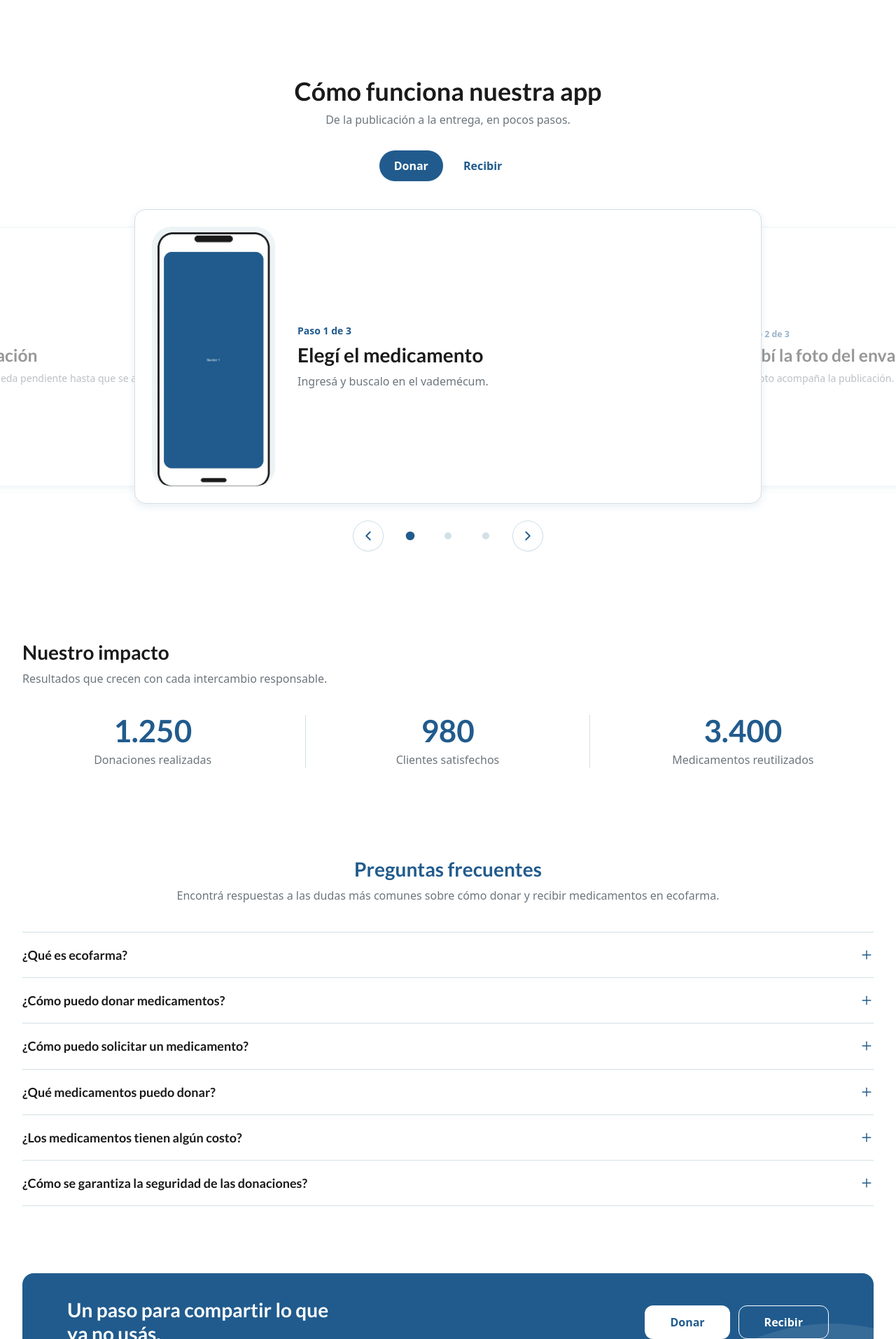
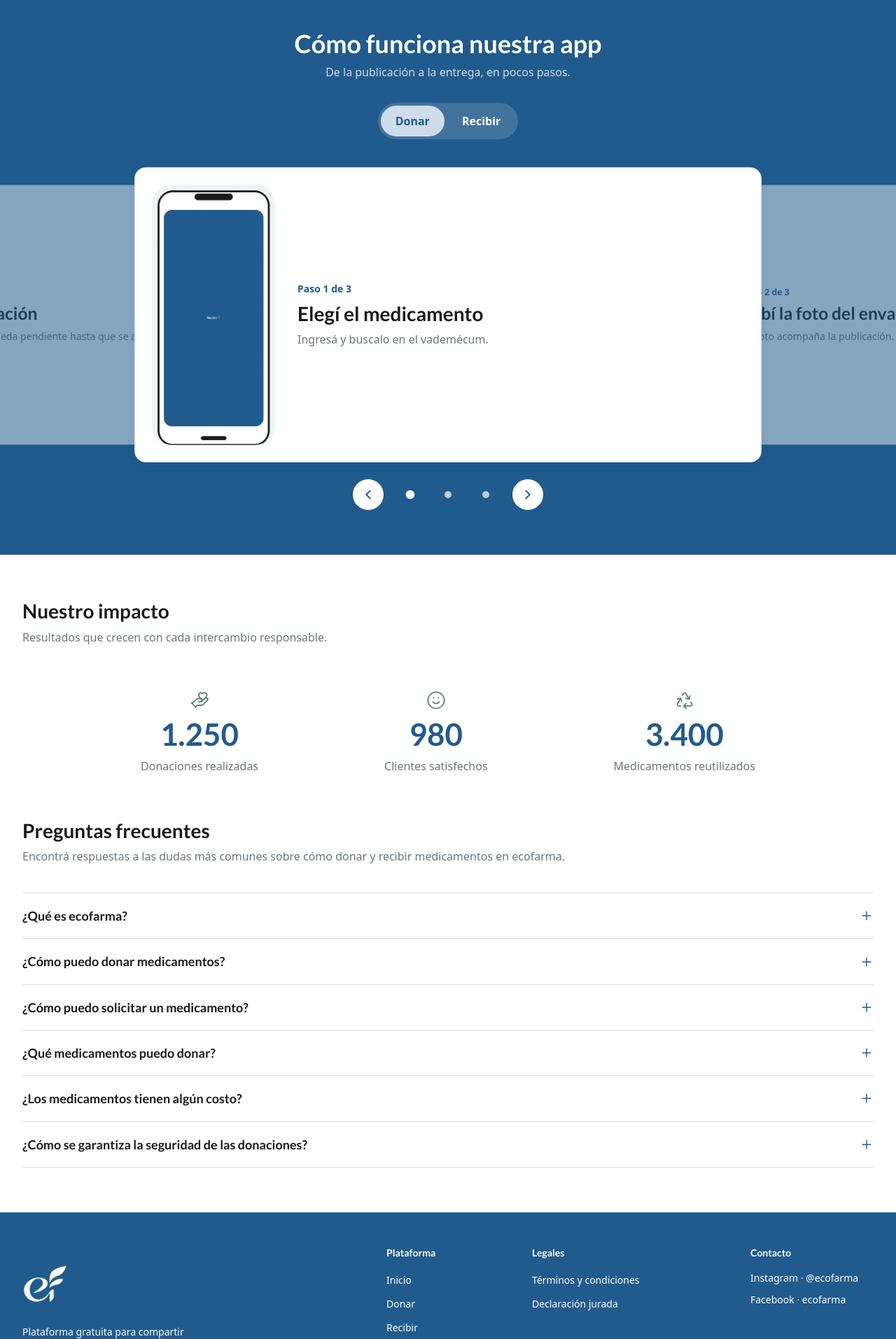
Before and after one commit to Galleee2002/Ecofarma-Final, a Vue app: page / in a window 1280 px wide. Shown: the part 886-2800 px from the top of the page at 70% size. Built offline with nearby package versions, Linux system fonts and the light colour scheme; a web font is replaced by a local one.

Commit message:
-Cambios en la landing

```diff
--- a/src/components/landing/LandingCierre.vue
+++ /dev/null
@@ -1,12 +0,0 @@
-<template>
-    <section class="bg-surface px-5 py-8 sm:px-8" aria-labelledby="cierre-titulo">
-        <div class="relative isolate mx-auto flex max-w-7xl flex-col gap-7 overflow-hidden rounded-lg bg-primary px-6 py-9 text-surface sm:px-10 md:flex-row md:items-center md:justify-between lg:px-16">
-            <div class="pointer-events-none absolute -right-24 -bottom-44 -z-10 h-60 w-96 -rotate-12 rounded-[50%] bg-surface/10" aria-hidden="true"></div>
-            <h2 id="cierre-titulo" class="max-w-sm text-2xl">Un paso para compartir lo que ya no usás.</h2>
-            <div class="flex flex-col gap-3 sm:flex-row">
-                <RouterLink :to="{ name: 'donar' }" class="inline-flex min-h-12 items-center justify-center rounded-md bg-surface px-9 font-semibold text-primary hover:bg-surface/90 focus-visible:outline-2 focus-visible:outline-offset-4 focus-visible:outline-surface">Donar</RouterLink>
-                <RouterLink :to="{ name: 'recibir' }" class="inline-flex min-h-12 items-center justify-center rounded-md border border-surface px-9 font-semibold text-surface hover:bg-surface/10 focus-visible:outline-2 focus-visible:outline-offset-4 focus-visible:outline-surface">Recibir</RouterLink>
-            </div>
-        </div>
-    </section>
-</template>
--- a/src/components/landing/LandingFaq.vue
+++ b/src/components/landing/LandingFaq.vue
@@ -47,10 +47,10 @@ function alternar(id) {
 </script>
 
 <template>
-    <section class="bg-surface" aria-labelledby="faq-titulo">
+    <section id="preguntas" class="scroll-mt-8 bg-surface" aria-labelledby="faq-titulo">
         <div class="mx-auto max-w-7xl px-5 py-14 sm:px-8 md:py-16">
-            <div class="lg:text-center">
-                <h2 id="faq-titulo" class="text-2xl font-bold text-primary">Preguntas frecuentes</h2>
+            <div class="text-left">
+                <h2 id="faq-titulo" class="text-2xl font-bold text-foreground">Preguntas frecuentes</h2>
                 <p class="mt-2 text-muted">
                     Encontrá respuestas a las dudas más comunes sobre cómo donar y recibir medicamentos en ecofarma.
                 </p>
--- a/src/components/landing/LandingFooter.vue
+++ b/src/components/landing/LandingFooter.vue
@@ -1,28 +1,61 @@
+<script setup>
+const plataforma = [
+    { etiqueta: 'Inicio', destino: { name: 'inicio' } },
+    { etiqueta: 'Donar', destino: { name: 'donar' } },
+    { etiqueta: 'Recibir', destino: { name: 'recibir' } },
+    { etiqueta: 'Cómo funciona', destino: { name: 'inicio', hash: '#como-funciona' } },
+    { etiqueta: 'Preguntas frecuentes', destino: { name: 'inicio', hash: '#preguntas' } },
+];
+
+const legales = [
+    { etiqueta: 'Términos y condiciones', destino: { name: 'terminos' } },
+    { etiqueta: 'Declaración jurada', destino: { name: 'declaracion-jurada' } },
+];
+
+const claseEnlace = 'w-fit text-sm underline-offset-4 hover:underline focus-visible:rounded-sm focus-visible:outline-2 focus-visible:outline-offset-4 focus-visible:outline-surface';
+</script>
+
 <template>
     <footer class="bg-primary text-surface">
-        <div class="mx-auto flex max-w-7xl flex-col gap-7 px-5 py-8 sm:px-8 lg:flex-row lg:items-center lg:justify-between">
-            <div class="flex items-center gap-5">
-                <RouterLink :to="{ name: 'inicio' }" class="shrink-0 rounded-sm focus-visible:outline-2 focus-visible:outline-offset-4 focus-visible:outline-surface" aria-label="ecofarma, inicio">
-                    <img src="/logo.webp" alt="ecofarma" width="1280" height="1280" class="size-12 object-contain" loading="lazy" />
-                </RouterLink>
-                <p class="max-w-72 border-l border-surface/30 pl-5 text-sm">Doná los medicamentos que ya no usás y encontrá los que necesitás.</p>
+        <div class="mx-auto max-w-7xl px-5 py-10 sm:px-8 lg:py-12">
+            <div class="grid gap-10 sm:grid-cols-2 lg:grid-cols-12 lg:gap-8">
+                <div class="self-center lg:col-span-4">
+                    <RouterLink :to="{ name: 'inicio' }" class="inline-flex rounded-sm focus-visible:outline-2 focus-visible:outline-offset-4 focus-visible:outline-surface" aria-label="ecofarma, inicio">
+                        <img src="/logo.webp" alt="ecofarma" width="1280" height="1280" class="size-16 object-contain" loading="lazy" />
+                    </RouterLink>
+                    <p class="mt-5 max-w-xs text-sm">Plataforma gratuita para compartir medicamentos entre personas. La entrega se acuerda en el chat.</p>
+                </div>
+
+                <nav class="lg:col-span-2 lg:col-start-6" aria-label="Plataforma">
+                    <h3 class="font-heading text-sm">Plataforma</h3>
+                    <ul class="mt-4 flex list-none flex-col gap-2.5">
+                        <li v-for="enlace in plataforma" :key="enlace.etiqueta">
+                            <RouterLink :to="enlace.destino" :class="claseEnlace">{{ enlace.etiqueta }}</RouterLink>
+                        </li>
+                    </ul>
+                </nav>
+
+                <nav class="lg:col-span-3" aria-label="Legales">
+                    <h3 class="font-heading text-sm">Legales</h3>
+                    <ul class="mt-4 flex list-none flex-col gap-2.5">
+                        <li v-for="enlace in legales" :key="enlace.etiqueta">
+                            <RouterLink :to="enlace.destino" :class="claseEnlace">{{ enlace.etiqueta }}</RouterLink>
+                        </li>
+                    </ul>
+                </nav>
+
+                <div class="lg:col-span-2">
+                    <h3 class="font-heading text-sm">Contacto</h3>
+                    <ul class="mt-4 flex list-none flex-col gap-2.5 text-sm">
+                        <li>Instagram · @ecofarma</li>
+                        <li>Facebook · ecofarma</li>
+                    </ul>
+                </div>
             </div>
-            <div class="flex flex-col gap-2 text-sm">
-                <p>Contáctanos</p>
-                <p class="flex items-center gap-2">
-                    <svg viewBox="0 0 24 24" class="size-4 shrink-0" fill="none" stroke="currentColor" stroke-width="2" stroke-linecap="round" stroke-linejoin="round" aria-hidden="true">
-                        <rect width="20" height="20" x="2" y="2" rx="5" ry="5" />
-                        <path d="M16 11.37A4 4 0 1 1 12.63 8 4 4 0 0 1 16 11.37z" />
-                        <line x1="17.5" x2="17.51" y1="6.5" y2="6.5" />
-                    </svg>
-                    @ecofarma
-                </p>
-                <p class="flex items-center gap-2">
-                    <svg viewBox="0 0 24 24" class="size-4 shrink-0" fill="none" stroke="currentColor" stroke-width="2" stroke-linecap="round" stroke-linejoin="round" aria-hidden="true">
-                        <path d="M18 2h-3a5 5 0 0 0-5 5v3H7v4h3v8h4v-8h3l1-4h-4V7a1 1 0 0 1 1-1h3z" />
-                    </svg>
-                    ecofarma
-                </p>
+
+            <div class="mt-10 flex flex-col gap-2 border-t border-surface/30 pt-6 text-xs lg:mt-14 lg:flex-row lg:items-center lg:justify-between">
+                <p>© 2026 ecofarma</p>
+                <p>Intercambio gratuito entre personas. Sin venta de medicamentos.</p>
             </div>
         </div>
     </footer>
--- a/src/components/landing/LandingMetricas.vue
+++ b/src/components/landing/LandingMetricas.vue
@@ -1,10 +1,11 @@
 <script setup>
+import { HandHeart, Recycle, Smile } from '@lucide/vue';
 import { onBeforeUnmount, onMounted, ref } from 'vue';
 
 const metricasBase = [
-    { etiqueta: 'Donaciones realizadas', objetivo: 1250, retardo: 0 },
-    { etiqueta: 'Clientes satisfechos', objetivo: 980, retardo: 200 },
-    { etiqueta: 'Medicamentos reutilizados', objetivo: 3400, retardo: 400 },
+    { etiqueta: 'Donaciones realizadas', objetivo: 1250, retardo: 0, icono: HandHeart },
+    { etiqueta: 'Clientes satisfechos', objetivo: 980, retardo: 200, icono: Smile },
+    { etiqueta: 'Medicamentos reutilizados', objetivo: 3400, retardo: 400, icono: Recycle },
 ];
 
 const seccionRef = ref(null);
@@ -102,21 +103,24 @@ onBeforeUnmount(function () {
 </script>
 
 <template>
-    <section ref="seccionRef" class="bg-surface" aria-labelledby="metricas-titulo">
-        <div class="mx-auto max-w-7xl px-5 py-14 sm:px-8 md:py-16">
-            <h2 id="metricas-titulo" class="text-2xl">Nuestro impacto</h2>
-            <p class="mt-2 text-muted">Resultados que crecen con cada intercambio responsable.</p>
-            <ul class="mt-10 grid list-none gap-8 md:grid-cols-3 md:gap-0 md:divide-x md:divide-line">
+    <section ref="seccionRef" class="bg-surface text-primary" aria-labelledby="metricas-titulo">
+        <div class="mx-auto max-w-7xl px-5 pt-12 pb-0 sm:px-8 md:pt-16">
+            <h2 id="metricas-titulo" class="text-2xl text-foreground">Nuestro impacto</h2>
+            <p class="mt-2 max-w-md text-muted">Resultados que crecen con cada intercambio responsable.</p>
+            <ul class="mt-14 grid list-none grid-cols-3 justify-center gap-6 sm:flex sm:gap-20 md:mt-16 lg:gap-45">
                 <li
                     v-for="(metrica, indice) in metricasBase"
                     :key="metrica.etiqueta"
-                    class="text-center transition duration-700 ease-out motion-reduce:transition-none md:px-8 md:first:pl-0 md:last:pr-0"
+                    class="flex flex-col items-center gap-3 text-center transition duration-700 ease-out motion-reduce:transition-none"
                     :class="visibles[indice] ? 'translate-y-0 opacity-100' : 'translate-y-4 opacity-0'"
                 >
-                    <p class="font-heading text-3xl font-bold leading-none text-primary tabular-nums sm:text-[2.75rem]">
+                    <component :is="metrica.icono" :size="28" :stroke-width="1.5" class="text-icon" aria-hidden="true" />
+                    <p class="font-heading text-[1.65rem] font-bold leading-none tabular-nums sm:text-[2rem] lg:text-[2.75rem]">
                         {{ formatearNumero(valores[indice]) }}
                     </p>
-                    <p class="mt-2 text-muted">{{ metrica.etiqueta }}</p>
+                    <p class="text-sm text-muted sm:text-base">
+                        {{ metrica.etiqueta }}
+                    </p>
                 </li>
             </ul>
         </div>
--- a/src/components/landing/LandingTutorial.vue
+++ b/src/components/landing/LandingTutorial.vue
@@ -24,12 +24,12 @@ const pasosDonar = [
 const pasosRecibir = [
     {
         titulo: 'Mirá lo disponible',
-        texto: 'El catálogo muestra medicamentos disponibles y no vencidos.',
+        texto: 'El catálogo muestra medicamentos disponibles y no vencidos. Podés filtrar por receta y abrir la ficha para ver el detalle antes de solicitarlo.',
         imagen: '/landing/tutorial/donar-1.webp',
     },
     {
         titulo: 'Enviá la solicitud',
-        texto: 'Si requiere receta, adjuntá la foto.',
+        texto: 'Indicá para quién es el medicamento y, si requiere receta, adjuntá una foto clara. El donante la revisa con tu solicitud antes de aceptar el encuentro.',
         imagen: '/landing/tutorial/recibir-2.webp',
     },
     {
@@ -56,24 +56,24 @@ function elegirModo(valor) {
 </script>
 
 <template>
-    <section id="como-funciona" class="scroll-mt-8 overflow-hidden bg-surface" aria-labelledby="tutorial-titulo">
+    <section id="como-funciona" class="scroll-mt-8 overflow-hidden bg-primary text-surface" aria-labelledby="tutorial-titulo">
         <div class="relative mx-auto max-w-7xl px-5 py-12 sm:px-8 sm:py-14 md:py-16">
             <div class="relative mx-auto max-w-2xl text-center">
-                <h2 id="tutorial-titulo" class="font-heading text-xl text-balance sm:text-2xl md:text-3xl">
+                <h2 id="tutorial-titulo" class="font-heading text-xl text-balance text-surface sm:text-2xl md:text-3xl">
                     Cómo funciona nuestra app
                 </h2>
-                <p class="mx-auto mt-2 max-w-xl text-sm text-pretty text-muted sm:text-base">
+                <p class="mx-auto mt-2 max-w-xl text-sm text-pretty text-primary-soft sm:text-base">
                     De la publicación a la entrega, en pocos pasos.
                 </p>
 
                 <div
-                    class="mt-6 inline-flex max-w-full items-center gap-2 sm:mt-8"
+                    class="mt-6 inline-flex max-w-full items-center gap-1 rounded-full bg-surface/15 p-1 sm:mt-8"
                     role="group"
                     aria-label="Elegir recorrido"
                 >
                     <BaseButton
                         size="md"
-                        :variant="modo === 'donar' ? 'primary' : 'ghost'"
+                        :variant="modo === 'donar' ? 'secondary' : 'on-primary'"
                         class="!min-h-11 !rounded-full !px-5"
                         :aria-pressed="modo === 'donar'"
                         @click="elegirModo('donar')"
@@ -82,7 +82,7 @@ function elegirModo(valor) {
                     </BaseButton>
                     <BaseButton
                         size="md"
-                        :variant="modo === 'recibir' ? 'primary' : 'ghost'"
+                        :variant="modo === 'recibir' ? 'secondary' : 'on-primary'"
                         class="!min-h-11 !rounded-full !px-5"
                         :aria-pressed="modo === 'recibir'"
                         @click="elegirModo('recibir')"
--- a/src/components/landing/LandingTutorialCarrusel.vue
+++ b/src/components/landing/LandingTutorialCarrusel.vue
@@ -126,7 +126,7 @@ function alTeclado(evento) {
         <div class="mt-6 flex items-center justify-center gap-3 sm:gap-4">
             <button
                 type="button"
-                class="inline-flex size-11 items-center justify-center rounded-full border border-line bg-surface text-primary shadow-sm transition hover:bg-primary-soft focus-visible:outline-none focus-visible:ring-2 focus-visible:ring-primary focus-visible:ring-offset-2"
+                class="inline-flex size-11 items-center justify-center rounded-full border border-surface/40 bg-surface text-primary shadow-sm transition hover:bg-primary-soft focus-visible:outline-none focus-visible:ring-2 focus-visible:ring-surface focus-visible:ring-offset-2 focus-visible:ring-offset-primary"
                 aria-label="Paso anterior"
                 @click="anterior"
             >
@@ -137,7 +137,7 @@ function alTeclado(evento) {
                     v-for="(_, i) in pasos"
                     :key="'dot-' + i"
                     type="button"
-                    class="flex size-11 items-center justify-center rounded-full transition motion-reduce:transition-none"
+                    class="flex size-11 items-center justify-center rounded-full transition focus-visible:outline-none focus-visible:ring-2 focus-visible:ring-surface motion-reduce:transition-none"
                     role="tab"
                     :aria-selected="i === indice"
                     :aria-label="'Ir al paso ' + (i + 1)"
@@ -145,14 +145,14 @@ function alTeclado(evento) {
                 >
                     <span
                         class="block size-2.5 rounded-full"
-                        :class="i === indice ? 'scale-125 bg-primary' : 'bg-line'"
+                        :class="i === indice ? 'scale-125 bg-surface' : 'bg-surface/70'"
                         aria-hidden="true"
                     />
                 </button>
             </div>
             <button
                 type="button"
-                class="inline-flex size-11 items-center justify-center rounded-full border border-line bg-surface text-primary shadow-sm transition hover:bg-primary-soft focus-visible:outline-none focus-visible:ring-2 focus-visible:ring-primary focus-visible:ring-offset-2"
+                class="inline-flex size-11 items-center justify-center rounded-full border border-surface/40 bg-surface text-primary shadow-sm transition hover:bg-primary-soft focus-visible:outline-none focus-visible:ring-2 focus-visible:ring-surface focus-visible:ring-offset-2 focus-visible:ring-offset-primary"
                 aria-label="Paso siguiente"
                 @click="siguiente"
             >
--- a/src/views/LandingView.vue
+++ b/src/views/LandingView.vue
@@ -1,5 +1,4 @@
 <script setup>
-import LandingCierre from '../components/landing/LandingCierre.vue';
 import LandingFaq from '../components/landing/LandingFaq.vue';
 import LandingFooter from '../components/landing/LandingFooter.vue';
 import LandingHero from '../components/landing/LandingHero.vue';
@@ -15,7 +14,6 @@ import LandingSponsors from '../components/landing/LandingSponsors.vue';
         <LandingTutorial />
         <LandingMetricas />
         <LandingFaq />
-        <LandingCierre />
     </main>
     <LandingFooter />
 </template>
```
Also changed, not shown: src/components/landing/LandingSponsors.vue (+5 -6 lines), src/router/index.js (+9 -0 lines), 1 other file (tests, documents, lock files or other folders).
